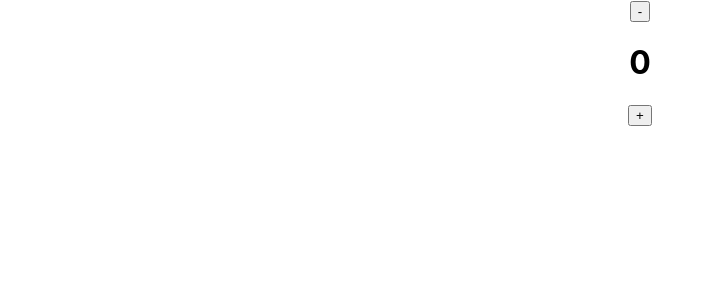
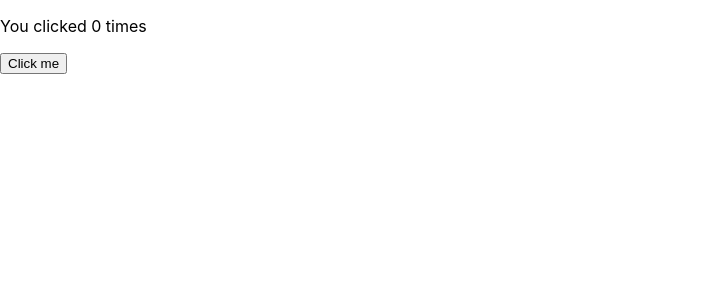
Before and after one commit to Ren-Gen22/LearnReact, a React (Create React App) app: page / in a window 1280 px wide. Shown: the top 300 px of the page, without its empty margins (0-715 px from the left). Built offline with nearby package versions, Linux system fonts and the light colour scheme.

Commit message:
hooks clicker

```diff
--- a/src/App.js
+++ b/src/App.js
@@ -2,20 +2,24 @@
 import './App.css';
 import {useState,useEffect} from 'react';
 
-const App = () => {
-  const [counter,setCounter] =useState(0);
+function Example() {
 
-  useEffect(()=>{
-    alert('changed'+counter)
-  },[counter]);
+  const [count, setCount] = useState(0);
 
   return (
-    <div className="App">
-      <button onClick={()=> setCounter((prevCount)=>prevCount-1)}>-</button>
-      <h1>{counter}</h1>
-      <button onClick={()=> setCounter((prevCount)=>prevCount+1)}>+</button>
+    <div>
+      <p>You clicked {count} times</p>
+      <button onClick={() => setCount(count + 1)}>
+        Click me
+      </button>
     </div>
   );
+}
+
+const App = () => {
+
+  return (
+    Example()  );
 };
 
 export default App;
```
